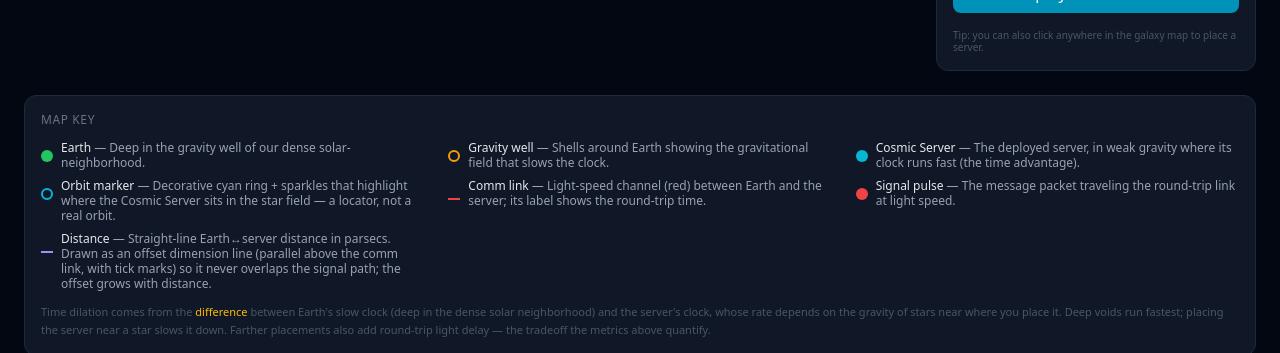
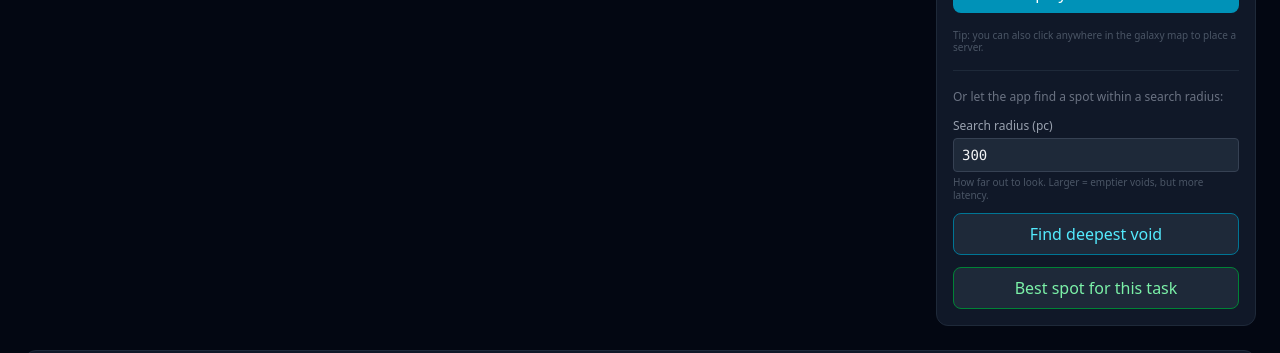
Before and after one commit to tottenjordan/void-ranger, a React (Vite) app in the folder frontend/: page / in a window 1280 px wide. Shown: the part 599-952 px from the top of the page. Built offline with nearby package versions, Linux system fonts and the light colour scheme; no server answers.

Commit message:
feat(fe): add 'Find deepest void' and 'Best spot for this task' buttons

```diff
--- a/frontend/src/components/far-future/FarFutureView.jsx
+++ b/frontend/src/components/far-future/FarFutureView.jsx
@@ -201,7 +201,7 @@ export default function FarFutureView({ taskSeconds, onTaskSecondsChange }) {
             </div>
             <TaskField taskSeconds={taskSeconds} onTaskSecondsChange={onTaskSecondsChange}
               breakeven={metrics ? metrics.breakeven_task_seconds : undefined} />
-            <ServerPlacer onPlaceServer={placeServer} />
+            <ServerPlacer onPlaceServer={placeServer} taskSeconds={taskSeconds} />
             {serverPosition && (
               <div className="bg-gray-900 border border-gray-800 rounded-xl p-4">
                 <p className="text-xs text-gray-500 uppercase tracking-wider mb-1">Server Position</p>
--- a/frontend/src/components/far-future/ServerPlacer.jsx
+++ b/frontend/src/components/far-future/ServerPlacer.jsx
@@ -13,10 +13,12 @@ function Field({ label, hint, tooltip, children }) {
 const inputCls =
   'w-full bg-gray-800 border border-gray-700 rounded px-2 py-1.5 text-sm font-mono text-gray-100 focus:border-cyan-500 focus:outline-none'
 
-export default function ServerPlacer({ onPlaceServer }) {
+export default function ServerPlacer({ onPlaceServer, taskSeconds }) {
   const [distance, setDistance] = useState(10)
   const [longitude, setLongitude] = useState(0)
   const [latitude, setLatitude] = useState(0)
+  const [radius, setRadius] = useState(300)
+  const [searching, setSearching] = useState(false)
 
   const handleDeploy = async () => {
     try {
@@ -29,6 +31,24 @@ export default function ServerPlacer({ onPlaceServer }) {
       onPlaceServer(coords)
     } catch {
       // silent fail
+    }
+  }
+
+  // Ask the backend to search for a placement, then drop the server there (the
+  // existing onPlaceServer flow handles metrics + camera fly-to).
+  const findSpot = async (endpoint, body) => {
+    setSearching(true)
+    try {
+      const res = await fetch(endpoint, {
+        method: 'POST',
+        headers: { 'Content-Type': 'application/json' },
+        body: JSON.stringify(body),
+      })
+      onPlaceServer(await res.json())
+    } catch {
+      // silent fail
+    } finally {
+      setSearching(false)
     }
   }
 
@@ -75,6 +95,36 @@ export default function ServerPlacer({ onPlaceServer }) {
       <p className="text-[10px] text-gray-600 leading-tight">
         Tip: you can also click anywhere in the galaxy map to place a server.
       </p>
+
+      <div className="border-t border-gray-800 pt-4 space-y-3">
+        <p className="text-xs text-gray-500 leading-relaxed">
+          Or let the app find a spot within a search radius:
+        </p>
+        <Field
+          label="Search radius (pc)"
+          hint="How far out to look. Larger = emptier voids, but more latency."
+          tooltip="Caps how far from Earth the search looks. The cap is a latency budget — it does not change the gravity; the search evaluates every star's pull to find the emptiest pocket."
+        >
+          <input type="number" min="1" step="10" value={radius}
+            onChange={e => setRadius(Number(e.target.value))} className={inputCls} />
+        </Field>
+        <button
+          onClick={() => findSpot('/api/physics/best-void', { max_distance_pc: radius })}
+          disabled={searching}
+          title="Find the lowest-gravity spot within the radius — the emptiest pocket, farthest from all stars, where the clock runs fastest."
+          className="w-full bg-gray-800 hover:bg-gray-700 border border-cyan-700 text-cyan-300 font-medium py-2 rounded-lg transition-colors disabled:opacity-50"
+        >
+          {searching ? 'Searching…' : 'Find deepest void'}
+        </button>
+        <button
+          onClick={() => findSpot('/api/physics/best-spot', { task_seconds: taskSeconds, max_distance_pc: radius })}
+          disabled={searching}
+          title="Find the spot that maximizes net gain — balances the void's clock advantage against light-delay latency for your current Task Workload Size."
+          className="w-full bg-gray-800 hover:bg-gray-700 border border-green-700 text-green-300 font-medium py-2 rounded-lg transition-colors disabled:opacity-50"
+        >
+          {searching ? 'Searching…' : 'Best spot for this task'}
+        </button>
+      </div>
     </div>
   )
 }
```
